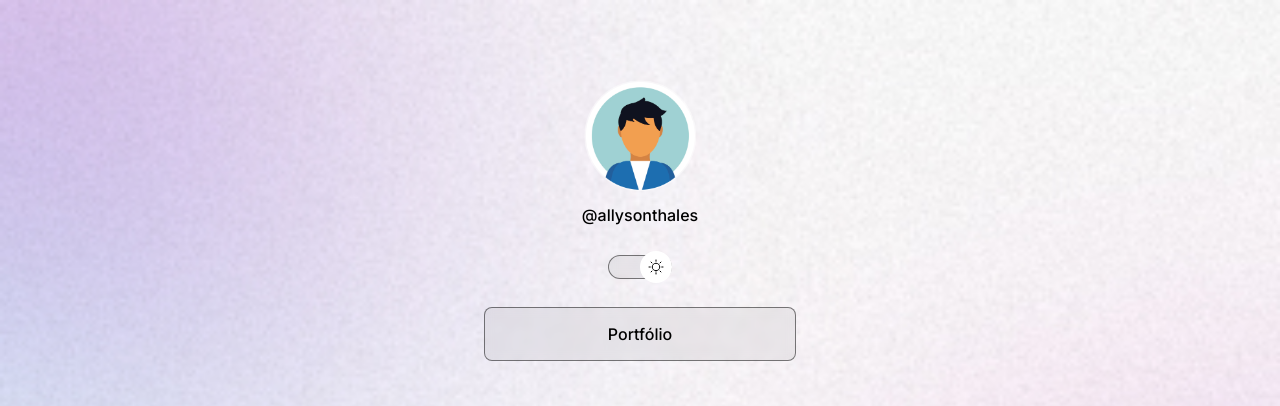
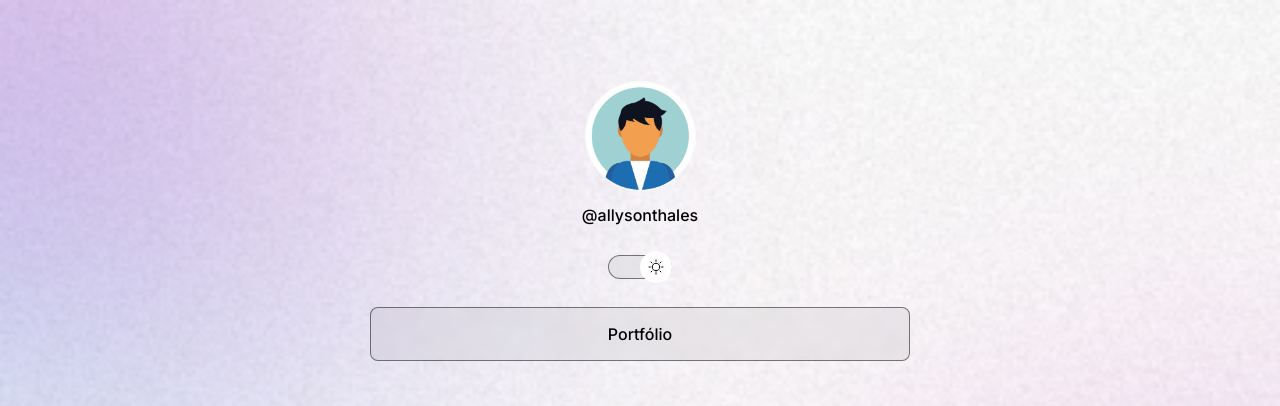
Before and after one commit to allysonthales/devLinks, a plain HTML site: page index.html in a window 1280 px wide. Shown: the top 406 px of the page. Drawn offline with nearby package versions, Linux system fonts and the light colour scheme.

Commit message:
Adjust content width

```diff
--- a/style.css
+++ b/style.css
@@ -38,7 +38,7 @@ body * {
 
 #container {
   margin: 56px auto auto;
-  width: 360px;
+  max-width: 588px;
   padding: 0 24px;
 }
 
```
